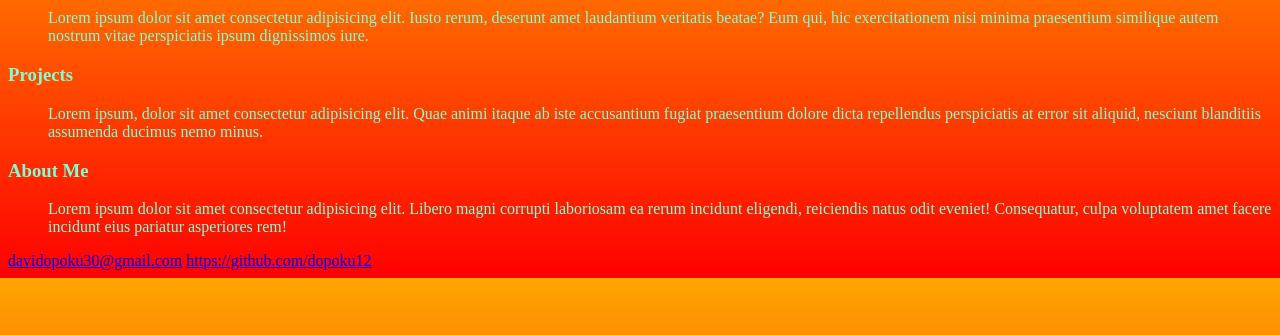
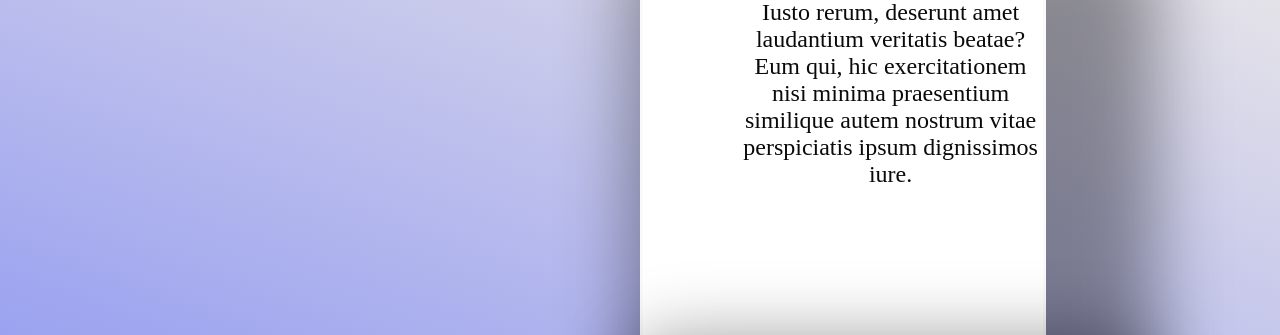
Before and after one commit to dopoku12/art, a plain HTML site: page index.html in a window 1280 px wide. Shown: the part 158-493 px from the top of the page. Drawn offline with Linux system fonts and the light colour scheme.

Commit message:
linear-gradient resolved

```diff
--- a/index.html
+++ b/index.html
@@ -8,7 +8,7 @@
     <link rel="stylesheet" href="style.css">
 </head>
 
-<body>
+<div>
 
 
     <header>
@@ -40,7 +40,7 @@ Lorem ipsum dolor sit amet consectetur adipisicing elit. Iusto rerum, deserunt a
 </menu>
     </article >
 
-    <article  class="About me">
+    <article  class="aboutMe">
 <h1>
  About Me
 </h1>
@@ -48,6 +48,14 @@ Lorem ipsum dolor sit amet consectetur adipisicing elit. Iusto rerum, deserunt a
    Lorem ipsum dolor sit amet consectetur adipisicing elit. Libero magni corrupti laboriosam ea rerum incidunt eligendi, reiciendis natus odit eveniet! Consequatur, culpa voluptatem amet facere incidunt eius pariatur asperiores rem!
 </menu>
     </article >
+
+    <button class="right-arrow" >
+<h1></h1>
+    </button>
+
+    <button class="left-arrow" >
+<h1></h1>
+    </button>
 
 
 
@@ -74,5 +82,5 @@ davidopoku30@gmail.com</a>
 
 
 
-</body>
+</div>
 </html>
--- a/style.css
+++ b/style.css
@@ -1,32 +1,64 @@
+
+*{margin: 0;
+padding: 0;
+}
+
+ div{
+   background:linear-gradient(200deg, rgb(243, 239, 231),rgb(0, 26, 255));
+  color: rgb(10, 10, 10);
+  text-align: center;
+padding-bottom: 100vh;
+padding-right: 50vw;
+padding-left: 50vw;;
+}
 
 
- body{
-   background:linear-gradient(180deg, orange,red);
-  color: aquamarine;
+  article{
+height:50vh;
+width:50vh;
+font-size:1.5rem;
+border-radius: 13px;
+border-style: solid;
+display: flex;
+justify-content: center;
+background-color: white;
+border-color: rgb(250, 250, 250);
+box-shadow:50px 50px 70px 60px rgba(0, 0, 0, 0.377);
 
 }
 
+.projects{
+   /* display: none; */
+}
 
+.aboutMe{
+/* display: none; */
+}
 
-header{ color:rgb(255, 0, 0);
+ header{ color:rgba(0, 0, 0, 0.068);
    position: sticky;
    width: 375px;
    height:100px;
 }
 
+.right-arrow{
+
+
+}
+
+
+ :root{
+   --button-width: 100px;
+   --button-height: 100px;
+   --button-background: red;
+   --button-border-radius: 50%
+
+}
+
+/* .home{ */
 
 
 
-:root{
-   --section-width:0 ;
-   --section-height:0 ;
-   --section-border:50px solid transparent ;
-}
-
-.home{
-
-
-}
 
 
 /* body{
```
